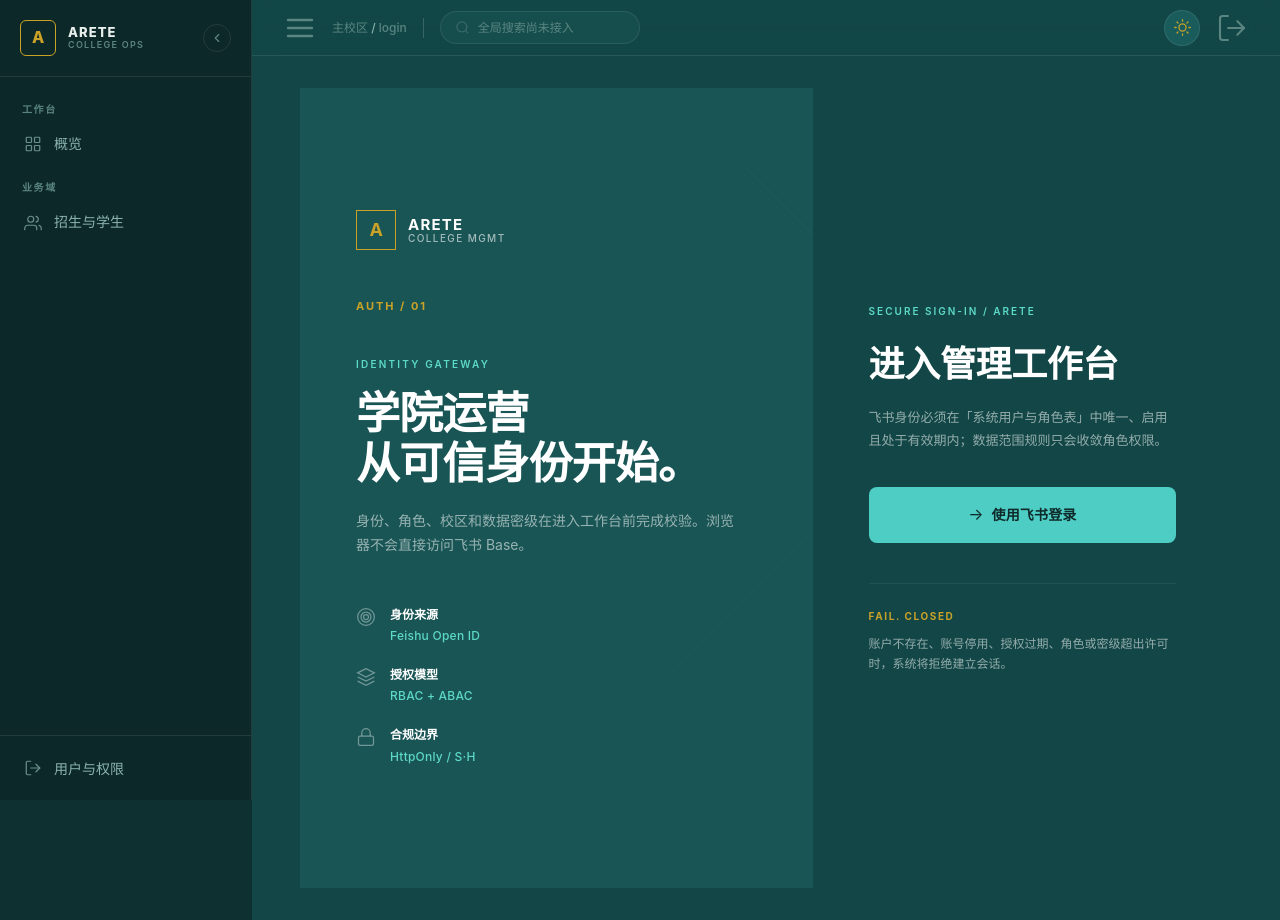
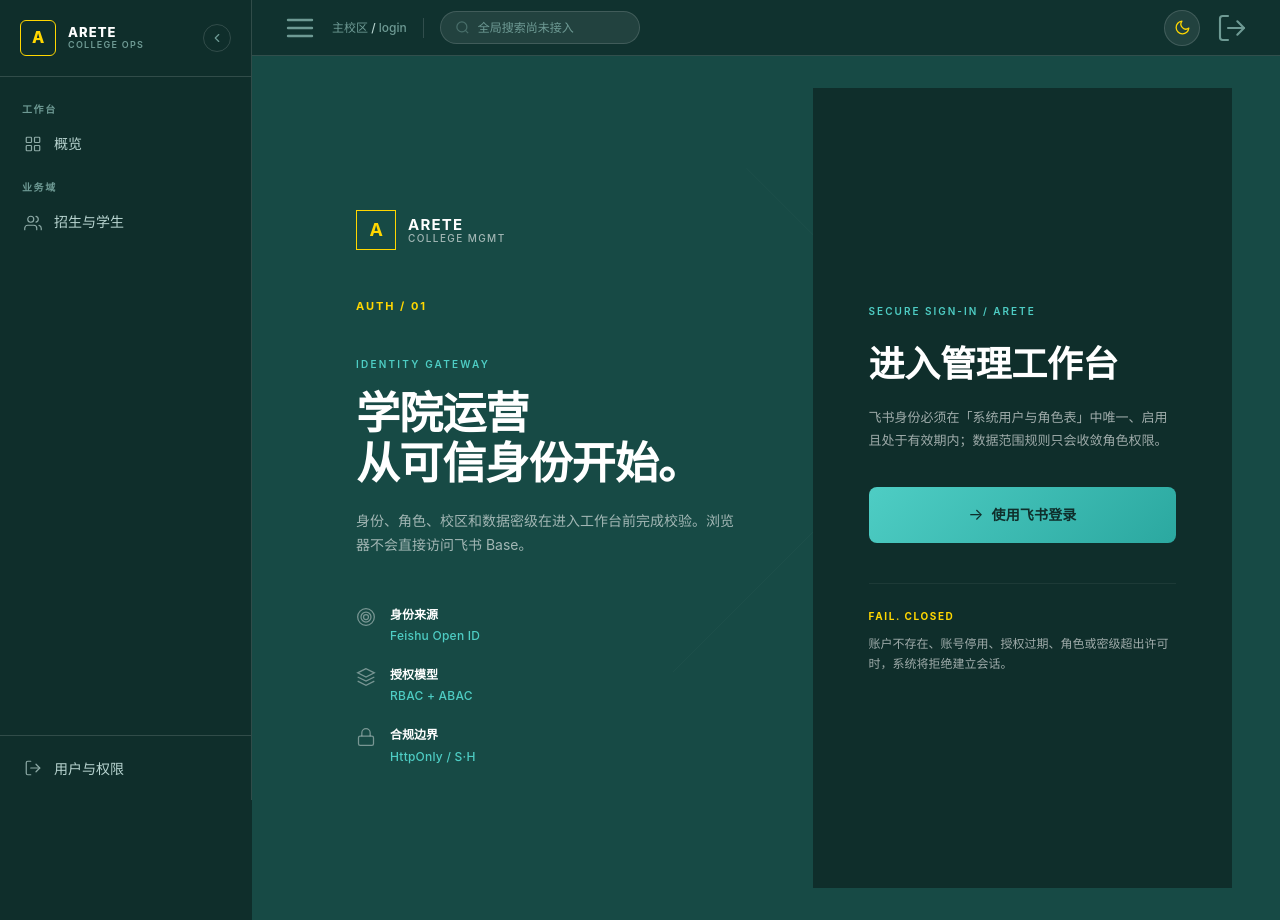
Before and after one commit to sunxufeng/acms, a Next.js app in the folder apps/web/: page /login in a window 1280 px wide. Built offline with nearby package versions, Linux system fonts and the light colour scheme; no server answers.

Commit message:
style: align design tokens to official Arete brand color system (月之暗面 default, 月之明面 light, AI risk tokens, accent gradient)

```diff
--- a/apps/web/app/globals.css
+++ b/apps/web/app/globals.css
@@ -1,50 +1,76 @@
 /* ================================================================ */
 /*  ACMS DESIGN SYSTEM — Arete College Management System             */
-/*  Default: Medium Teal (light) | [data-theme=dark]: Deep Forest   */
-/*  Inspired by: ARETE College Ops operations desk                  */
+/*  月之暗面 (Dark / Brand Default) | [data-theme=light]: 月之明面    */
+/*  Brand: Arete AI Lab · 深青绿体系                                 */
 /* ================================================================ */
 
 * { box-sizing: border-box; margin: 0; padding: 0; }
 
 :root {
-  /* ── Color Tokens (Light / Default) ───────────────────── */
+  /* ── Color Tokens — 月之暗面 (Dark / Brand Default) ─────
+     主背景 #174A45 · 辅助背景 #0F2E2B · 主色 #1A5C56
+     强调 #4ECDC4 (→ #2BA8A0) · 点缀 #FFD700            */
 
-  /* Background layers — medium teal, not near-black */
-  --app-bg:          #0f3030;
-  --sidebar-bg:      #0d2828;
-  --sidebar-hover:   #153e3e;
-  --sidebar-active:  #1a5555;
-  --content-bg:      #134747;
+  /* Canvas / background layers */
+  --app-bg:          #0F2E2B;
+  --content-bg:      #174A45;
+  --sidebar-bg:      #0F2E2B;
+  --sidebar-hover:   #174A45;
+  --sidebar-active:  #1A5C56;
+  --topbar-bg:       rgba(15, 46, 43, 0.82);
 
   /* Surface elevations */
-  --surface:         #1a5c5c;
-  --surface-hover:   #1f6b6b;
-  --surface-input:   #164e4e;
+  --surface:         #1A5C56;
+  --surface-hover:   #216B64;
+  --surface-input:   #143F3A;
 
-  /* Text hierarchy */
-  --fg:              #e8f0ed;
-  --fg-secondary:    #8ab3ae;
-  --fg-tertiary:     #5a8580;
-  --fg-on-accent:    #0d2828;
+  /* Text hierarchy (on dark canvas) */
+  --fg:              #FFFFFF;
+  --fg-secondary:    #B8D4D0;
+  --fg-tertiary:     #6E9A94;
+  --fg-on-accent:    #0F2E2B;
 
-  /* Brand / accent */
-  --accent:          #3dcec5;
-  --accent-hover:    #2eb8af;
-  --accent-muted:    rgba(61, 206, 197, 0.15);
-  --gold:            #c9a227;
-  --gold-muted:      rgba(201, 162, 39, 0.15);
+  /* Brand / accent — teal */
+  --accent:          #4ECDC4;
+  --accent-hover:    #2BA8A0;
+  --accent-muted:    rgba(78, 205, 196, 0.16);
+  --gradient-accent: linear-gradient(135deg, #4ECDC4 0%, #2BA8A0 100%);
+  --green:           #4ECDC4;
+  --green-deep:      #0E9B8E;
 
-  /* Semantic */
-  --danger:          #e05555;
-  --danger-muted:    rgba(224, 85, 85, 0.14);
-  --success:         #4ade80;
-  --success-muted:   rgba(74, 222, 128, 0.14);
-  --warning:         #fbbf24;
+  /* Gold / amber accent */
+  --gold:            #FFD700;
+  --amber:           #FFD700;
+  --gold-muted:      rgba(255, 215, 0, 0.16);
 
-  /* Borders */
-  --border:          rgba(255, 255, 255, 0.09);
-  --border-strong:   rgba(255, 255, 255, 0.16);
+  /* Semantic colors */
+  --danger:          #FF6B6B;
+  --danger-muted:    rgba(255, 107, 107, 0.14);
+  --success:         #4ECDC4;
+  --success-muted:   rgba(78, 205, 196, 0.14);
+  --warning:         #FFD700;
+
+  /* AI risk levels: low=teal · mid=amber · high=red */
+  --risk-low:        #4ECDC4;
+  --risk-mid:        #FFD700;
+  --risk-high:       #FF6B6B;
+
+  /* Borders / focus */
+  --border:          rgba(255, 255, 255, 0.08);
+  --border-strong:   rgba(255, 255, 255, 0.15);
   --border-focus:    var(--accent);
+
+  /* Chrome that stays deep teal in BOTH themes (sidebar + topbar) */
+  --sidebar-fg:           #FFFFFF;
+  --sidebar-fg-secondary: #B8D4D0;
+  --sidebar-fg-tertiary:  #6E9A94;
+  --topbar-fg:           #FFFFFF;
+  --topbar-fg-secondary: #B8D4D0;
+  --topbar-fg-tertiary:  #6E9A94;
+  --topbar-chip-bg:      rgba(255, 255, 255, 0.08);
+  --topbar-chip-border:  rgba(255, 255, 255, 0.14);
+
+  --table-head-bg:   rgba(0, 0, 0, 0.15);
 
   /* ── Spacing ──────────────────────────────────────────────── */
   --space-xs:  4px;
@@ -77,60 +103,76 @@
   --font-display: 42px;
 
   /* ── Shadows ──────────────────────────────────────────────── */
-  --shadow-sm:  0 1px 2px rgba(0,0,0,0.2);
-  --shadow-md:  0 4px 12px rgba(0,0,0,0.25);
-  --shadow-lg:  0 8px 28px rgba(0,0,0,0.3);
-
-  /* ── Transitions ──────────────────────────────────────────── */
-  --ease: cubic-bezier(0.4, 0, 0.2, 1);
-  --dur-fast:  120ms;
-  --dur-normal: 200ms;
+  --shadow-sm:  0 1px 2px rgba(0,0,0,0.25);
+  --shadow-md:  0 4px 12px rgba(0,0,0,0.3);
+  --shadow-lg:  0 8px 28px rgba(0,0,0,0.35);
 
   /* ── Login page tokens (kept for auth) ────────────────────── */
-  --login-left-bg:   #1a5555;
-  --login-right-bg:  #134747;
-  --login-gold:      #c9a227;
-  --login-cta:       #4ecdc4;
-  --login-cta-hover: #3dbdb5;
-  --login-text:      #ffffff;
-  --login-muted:     rgba(255, 255, 255, 0.55);
-  --login-label:     #5dd9c7;
+  --login-left-bg:   #174A45;
+  --login-right-bg:  #0F2E2B;
+  --login-gold:      #FFD700;
+  --login-cta:       #4ECDC4;
+  --login-cta-hover: #2BA8A0;
+  --login-text:      #FFFFFF;
+  --login-muted:     rgba(255, 255, 255, 0.6);
+  --login-label:     #4ECDC4;
   --login-line:      rgba(255, 255, 255, 0.08);
-  --login-status:    #c9a227;
+  --login-status:    #FFD700;
 }
 
-/* ── Dark Theme (deep forest, opt-in via toggle) ─────────── */
+/* ── Light Theme — 月之明面 (opt-in via toggle) ───────────
+   内容区浅色画布 #E9EFEC + 白色表面；侧栏/顶栏仍为深 teal   */
 
-[data-theme="dark"] {
-  --app-bg:          #0b1a1a;
-  --sidebar-bg:      #0f2222;
-  --sidebar-hover:   #162e2e;
-  --sidebar-active:  #1a3838;
-  --content-bg:      #0d1f1f;
+[data-theme="light"] {
+  --app-bg:          #174A45;
+  --content-bg:      #E9EFEC;
+  --sidebar-bg:      #174A45;
+  --sidebar-hover:   #1E5A54;
+  --sidebar-active:  #1A5C56;
+  --topbar-bg:       rgba(23, 74, 69, 0.92);
 
-  --surface:         #142e2e;
-  --surface-hover:   #1a3a3a;
-  --surface-input:   #0f2626;
+  --surface:         #FFFFFF;
+  --surface-hover:   #F2F6F4;
+  --surface-input:   #FFFFFF;
 
-  --fg:              #e4ebe7;
-  --fg-secondary:    #7d9a96;
-  --fg-tertiary:     #4a6360;
-  --fg-on-accent:    #0b1a1a;
+  --fg:              #1A1A1A;
+  --fg-secondary:    #4A615E;
+  --fg-tertiary:     #8A9C99;
+  --fg-on-accent:    #0F2E2B;
 
-  --accent-muted:    rgba(61, 206, 197, 0.12);
-  --gold-muted:      rgba(201, 162, 39, 0.14);
-  --danger-muted:    rgba(224, 85, 85, 0.12);
-  --success-muted:   rgba(74, 222, 128, 0.12);
+  --accent:          #0E9B8E;
+  --accent-hover:    #0C857A;
+  --accent-muted:    rgba(14, 155, 142, 0.12);
+  --gradient-accent: linear-gradient(135deg, #1AA89B 0%, #0E9B8E 100%);
+  --green:           #0E9B8E;
+  --green-deep:      #0E9B8E;
 
-  --border:          rgba(255, 255, 255, 0.07);
-  --border-strong:   rgba(255, 255, 255, 0.13);
+  --gold:            #B8860B;
+  --amber:           #C9A227;
+  --gold-muted:      rgba(184, 134, 11, 0.14);
 
-  --shadow-sm:       0 1px 2px rgba(0,0,0,0.3);
-  --shadow-md:       0 4px 12px rgba(0,0,0,0.35);
-  --shadow-lg:       0 8px 28px rgba(0,0,0,0.4);
+  --danger:          #E5484D;
+  --danger-muted:    rgba(229, 72, 77, 0.12);
+  --success:         #0E9B8E;
+  --success-muted:   rgba(14, 155, 142, 0.12);
+  --warning:         #C9A227;
 
-  --login-left-bg:   #1a3838;
-  --login-right-bg:  #0f2a2a;
+  --risk-low:        #0E9B8E;
+  --risk-mid:        #C9A227;
+  --risk-high:       #E5484D;
+
+  --border:          #D8E2DE;
+  --border-strong:   #BCCBC6;
+  --border-focus:    var(--accent);
+
+  --table-head-bg:   rgba(23, 74, 69, 0.05);
+
+  --shadow-sm:  0 1px 2px rgba(23, 74, 69, 0.08);
+  --shadow-md:  0 4px 12px rgba(23, 74, 69, 0.1);
+  --shadow-lg:  0 8px 28px rgba(23, 74, 69, 0.12);
+
+  --login-left-bg:   #174A45;
+  --login-right-bg:  #0F2E2B;
 }
 
 body {
@@ -209,11 +251,11 @@ a:hover { color: var(--accent-hover); }
 
 .cta-btn {
   display: inline-flex; align-items: center; justify-content: center; gap: 8px;
-  width: 100%; padding: 15px 24px; background: var(--login-cta); color: #0f2a2a;
+  width: 100%; padding: 15px 24px; background: var(--gradient-accent); color: var(--fg-on-accent);
   font-size: 14px; font-weight: 700; text-decoration: none; border-radius: 8px;
-  transition: background 0.2s ease, transform 0.1s ease; cursor: pointer; letter-spacing: 0.01em;
+  transition: filter 0.2s ease, transform 0.1s ease; cursor: pointer; letter-spacing: 0.01em;
 }
-.cta-btn:hover { background: var(--login-cta-hover); transform: translateY(-1px); }
+.cta-btn:hover { filter: brightness(1.06); transform: translateY(-1px); }
 .cta-btn:active { transform: translateY(0); }
 .cta-arrow { font-size: 16px; font-weight: 400; }
 
@@ -233,7 +275,7 @@ a:hover { color: var(--accent-hover); }
   width: var(--sidebar-width);
   flex-shrink: 0;
   background: var(--sidebar-bg);
-  border-right: 1px solid var(--border);
+  border-right: 1px solid var(--topbar-chip-border);
   display: flex;
   flex-direction: column;
   position: sticky;
@@ -260,7 +302,7 @@ a:hover { color: var(--accent-hover); }
 }
 .sidebar.collapsed .sidebar-collapse-btn {
   position: absolute; right: -14px; top: 18px;
-  background: var(--sidebar-bg); border: 1px solid var(--border);
+  background: var(--sidebar-bg); border: 1px solid var(--topbar-chip-border);
   border-radius: 50%; z-index: 10;
 }
 .sidebar.collapsed .nav-item {
@@ -280,20 +322,20 @@ a:hover { color: var(--accent-hover); }
 .sidebar-collapse-btn {
   margin-left: auto; flex-shrink: 0;
   width: 28px; height: 28px; border-radius: 50%;
-  background: transparent; border: 1px solid var(--border);
-  color: var(--fg-tertiary); cursor: pointer;
+  background: transparent; border: 1px solid var(--topbar-chip-border);
+  color: var(--sidebar-fg-tertiary); cursor: pointer;
   display: inline-flex; align-items: center; justify-content: center;
   transition: all var(--dur-fast) var(--ease);
 }
 .sidebar-collapse-btn svg { width: 14px; height: 14px; }
 .sidebar-collapse-btn:hover {
-  background: var(--surface); color: var(--fg); border-color: var(--border-strong);
+  background: var(--sidebar-hover); color: var(--sidebar-fg); border-color: var(--topbar-chip-border);
 }
 
 .sidebar-header {
   display: flex; align-items: center; gap: 12px;
   padding: 20px 20px 20px;
-  border-bottom: 1px solid var(--border);
+  border-bottom: 1px solid var(--topbar-chip-border);
   flex-shrink: 0;
 }
 
@@ -306,28 +348,28 @@ a:hover { color: var(--accent-hover); }
 
 .sidebar-brand { display: flex; flex-direction: column; line-height: 1.2; }
 .sidebar-brand strong {
-  font-size: 13px; font-weight: 800; letter-spacing: 0.08em; text-transform: uppercase; color: var(--fg);
+  font-size: 13px; font-weight: 800; letter-spacing: 0.08em; text-transform: uppercase; color: var(--sidebar-fg);
 }
 .sidebar-brand small {
-  font-size: 9px; letter-spacing: 0.14em; text-transform: uppercase; color: var(--fg-tertiary); font-weight: 600;
+  font-size: 9px; letter-spacing: 0.14em; text-transform: uppercase; color: var(--sidebar-fg-tertiary); font-weight: 600;
 }
 
 .sidebar-nav { flex: 1; padding: 12px 10px; display: flex; flex-direction: column; gap: 2px; }
 
 .sidebar-section-label {
   font-size: 10px; font-weight: 700; letter-spacing: 0.16em; text-transform: uppercase;
-  color: var(--fg-tertiary); padding: 12px 12px 6px; pointer-events: none;
+  color: var(--sidebar-fg-tertiary); padding: 12px 12px 6px; pointer-events: none;
 }
 
 .nav-item {
   display: flex; align-items: center; gap: 12px;
   padding: 10px 14px; border-radius: var(--radius-md);
-  color: var(--fg-secondary); font-size: var(--font-base); font-weight: 500;
+  color: var(--sidebar-fg-secondary); font-size: var(--font-base); font-weight: 500;
   cursor: pointer; transition: all var(--dur-fast) var(--ease);
   text-decoration: none; border: none; background: none; width: 100%; text-align: left;
 }
-.nav-item:hover { background: var(--sidebar-hover); color: var(--fg); }
-.nav-item.active { background: var(--sidebar-active); color: var(--fg); }
+.nav-item:hover { background: var(--sidebar-hover); color: var(--sidebar-fg); }
+.nav-item.active { background: var(--sidebar-active); color: var(--sidebar-fg); }
 .nav-item .nav-icon {
   width: 18px; height: 18px; flex-shrink: 0;
   display: flex; align-items: center; justify-content: center;
@@ -336,7 +378,7 @@ a:hover { color: var(--accent-hover); }
 .nav-item.active .nav-icon { opacity: 1; }
 
 .sidebar-footer {
-  padding: 12px 10px; border-top: 1px solid var(--border); flex-shrink: 0;
+  padding: 12px 10px; border-top: 1px solid var(--topbar-chip-border); flex-shrink: 0;
 }
 
 /* ── Main content area ─────────────────────────────────────── */
@@ -352,28 +394,24 @@ a:hover { color: var(--accent-hover); }
   flex-shrink: 0;
   display: flex; align-items: center; justify-content: space-between;
   padding: 0 var(--space-xl);
-  border-bottom: 1px solid var(--border);
-  background: rgba(19, 71, 71, 0.75);
+  border-bottom: 1px solid var(--topbar-chip-border);
+  background: var(--topbar-bg);
   backdrop-filter: blur(12px);
   -webkit-backdrop-filter: blur(12px);
   position: sticky; top: 0; z-index: 50;
   transition: background-color var(--dur-normal) var(--ease);
 }
 
-[data-theme="dark"] .topbar {
-  background: rgba(15, 34, 34, 0.7);
-}
-
 .topbar-left { display: flex; align-items: center; gap: var(--space-md); }
-.topbar-breadcrumb { font-size: var(--font-sm); color: var(--fg-tertiary); font-weight: 500; }
-.topbar-breadcrumb span { color: var(--fg-secondary); }
-.topbar-divider { width: 1px; height: 20px; background: var(--border-strong); }
+.topbar-breadcrumb { font-size: var(--font-sm); color: var(--topbar-fg-tertiary); font-weight: 500; }
+.topbar-breadcrumb span { color: var(--topbar-fg-secondary); }
+.topbar-divider { width: 1px; height: 20px; background: var(--topbar-chip-border); }
 
 .topbar-search {
   display: flex; align-items: center; gap: 8px;
-  padding: 6px 14px; background: var(--surface-input);
-  border: 1px solid var(--border); border-radius: var(--radius-full);
-  color: var(--fg-tertiary); font-size: var(--font-sm); min-width: 200px;
+  padding: 6px 14px; background: var(--topbar-chip-bg);
+  border: 1px solid var(--topbar-chip-border); border-radius: var(--radius-full);
+  color: var(--topbar-fg-tertiary); font-size: var(--font-sm); min-width: 200px;
 }
 .topbar-search svg { width: 15px; height: 15px; opacity: 0.5; flex-shrink: 0; }
 
@@ -381,12 +419,12 @@ a:hover { color: var(--accent-hover); }
 
 .user-chip {
   display: flex; align-items: center; gap: 8px;
-  padding: 5px 12px 5px 6px; background: var(--surface);
-  border: 1px solid var(--border); border-radius: var(--radius-full);
-  font-size: var(--font-sm); color: var(--fg-secondary); cursor: pointer;
+  padding: 5px 12px 5px 6px; background: var(--topbar-chip-bg);
+  border: 1px solid var(--topbar-chip-border); border-radius: var(--radius-full);
+  font-size: var(--font-sm); color: var(--topbar-fg-secondary); cursor: pointer;
   transition: background var(--dur-fast) var(--ease);
 }
-.user-chip:hover { background: var(--surface-hover); }
+.user-chip:hover { background: var(--sidebar-hover); color: var(--topbar-fg); }
 .user-avatar-xs {
   width: 24px; height: 24px; border-radius: 50%;
   background: var(--accent-muted); color: var(--accent);
@@ -404,13 +442,13 @@ a:hover { color: var(--accent-hover); }
 
 .theme-toggle {
   width: 36px; height: 36px; border-radius: var(--radius-full);
-  background: var(--surface); border: 1px solid var(--border);
+  background: var(--topbar-chip-bg); border: 1px solid var(--topbar-chip-border);
   cursor: pointer; display: inline-flex; align-items: center; justify-content: center;
   color: var(--gold); transition: all var(--dur-fast) var(--ease);
   flex-shrink: 0;
 }
 .theme-toggle:hover {
-  background: var(--surface-hover);
+  background: var(--sidebar-hover);
   transform: rotate(15deg);
 }
 .theme-toggle svg {
@@ -442,8 +480,8 @@ a:hover { color: var(--accent-hover); }
   font-weight: 600; cursor: pointer; border: none; transition: all var(--dur-fast) var(--ease);
   white-space: nowrap; text-decoration: none; line-height: 1;
 }
-.btn-primary { background: var(--accent); color: var(--fg-on-accent); }
-.btn-primary:hover { background: var(--accent-hover); transform: translateY(-1px); }
+.btn-primary { background: var(--gradient-accent); color: var(--fg-on-accent); }
+.btn-primary:hover { filter: brightness(1.06); transform: translateY(-1px); }
 .btn-primary:active { transform: translateY(0); }
 .btn-outline {
   background: transparent; color: var(--fg-secondary);
@@ -491,7 +529,7 @@ a:hover { color: var(--accent-hover); }
 .data-table thead th {
   text-align: left; padding: 12px 16px; font-size: var(--font-xs);
   font-weight: 700; color: var(--fg-tertiary); letter-spacing: 0.04em;
-  text-transform: uppercase; background: rgba(0,0,0,0.12);
+  text-transform: uppercase; background: var(--table-head-bg);
   border-bottom: 1px solid var(--border); white-space: nowrap;
 }
 .data-table tbody tr {
@@ -507,10 +545,10 @@ a:hover { color: var(--accent-hover); }
   display: inline-flex; align-items: center; justify-content: center;
   font-size: 13px; font-weight: 700; flex-shrink: 0;
 }
-.avatar-teal { background: rgba(61, 206, 197, 0.18); color: var(--accent); }
-.avatar-emerald { background: rgba(74, 222, 128, 0.18); color: var(--success); }
-.avatar-amber { background: rgba(201, 162, 39, 0.18); color: var(--gold); }
-.avatar-rose { background: rgba(224, 85, 85, 0.18); color: var(--danger); }
+.avatar-teal { background: rgba(78, 205, 196, 0.18); color: var(--accent); }
+.avatar-emerald { background: rgba(78, 205, 196, 0.18); color: var(--success); }
+.avatar-amber { background: rgba(255, 215, 0, 0.18); color: var(--gold); }
+.avatar-rose { background: rgba(255, 107, 107, 0.18); color: var(--danger); }
 
 /* Status dot */
 .status-dot {
@@ -519,7 +557,7 @@ a:hover { color: var(--accent-hover); }
 .status-dot::before {
   content: ''; width: 7px; height: 7px; border-radius: 50%; flex-shrink: 0;
 }
-.status-active::before { background: var(--success); box-shadow: 0 0 6px rgba(74,222,128,0.45); }
+.status-active::before { background: var(--success); box-shadow: 0 0 6px rgba(78,205,196,0.45); }
 .status-graduated::before { background: var(--fg-tertiary); }
 .status-left::before { background: var(--warning); }
 
@@ -528,10 +566,10 @@ a:hover { color: var(--accent-hover); }
   display: inline-flex; align-items: center; padding: 3px 10px;
   border-radius: var(--radius-full); font-size: 11px; font-weight: 600; letter-spacing: 0.02em;
 }
-.badge-l1 { background: rgba(74,222,128,0.14); color: var(--success); }
-.badge-l2 { background: rgba(61,206,197,0.14); color: var(--accent); }
-.badge-l3 { background: rgba(251,191,36,0.14); color: var(--warning); }
-.badge-l4 { background: rgba(201,162,39,0.14); color: var(--gold); }
+.badge-l1 { background: rgba(78,205,196,0.14); color: var(--success); }
+.badge-l2 { background: rgba(78,205,196,0.14); color: var(--accent); }
+.badge-l3 { background: rgba(255,215,0,0.14); color: var(--warning); }
+.badge-l4 { background: rgba(255,215,0,0.14); color: var(--gold); }
 
 /* ── Filter tabs ──────────────────────────────────────────── */
 
@@ -543,7 +581,7 @@ a:hover { color: var(--accent-hover); }
   transition: all var(--dur-fast) var(--ease);
 }
 .filter-tab:hover { background: var(--surface); color: var(--fg); }
-.filter-tab.active { background: var(--accent-muted); color: var(--accent); border-color: rgba(61,206,197,0.25); }
+.filter-tab.active { background: var(--accent-muted); color: var(--accent); border-color: rgba(78,205,196,0.25); }
 
 /* ── Search bar ───────────────────────────────────────────── */
 
--- a/apps/web/components/AppShell.tsx
+++ b/apps/web/components/AppShell.tsx
@@ -53,7 +53,7 @@ export default function AppShell({ children }: { children: React.ReactNode }) {
   const [me, setMe] = useState<Me | null>(null);
   const [sidebarOpen, setSidebarOpen] = useState(true);
   const [loggingOut, setLoggingOut] = useState(false);
-  const [theme, setTheme] = useState<'light' | 'dark'>('light');
+  const [theme, setTheme] = useState<'light' | 'dark'>('dark');
 
   // Sidebar: init from localStorage
   useEffect(() => {
@@ -70,7 +70,7 @@ export default function AppShell({ children }: { children: React.ReactNode }) {
   // Theme: init from localStorage → apply data-theme to <html>
   useEffect(() => {
     const saved = localStorage.getItem('acms-theme') as 'light' | 'dark' | null;
-    const t = saved || 'light';
+    const t = saved || 'dark';
     setTheme(t);
     document.documentElement.setAttribute('data-theme', t);
   }, []);
```
